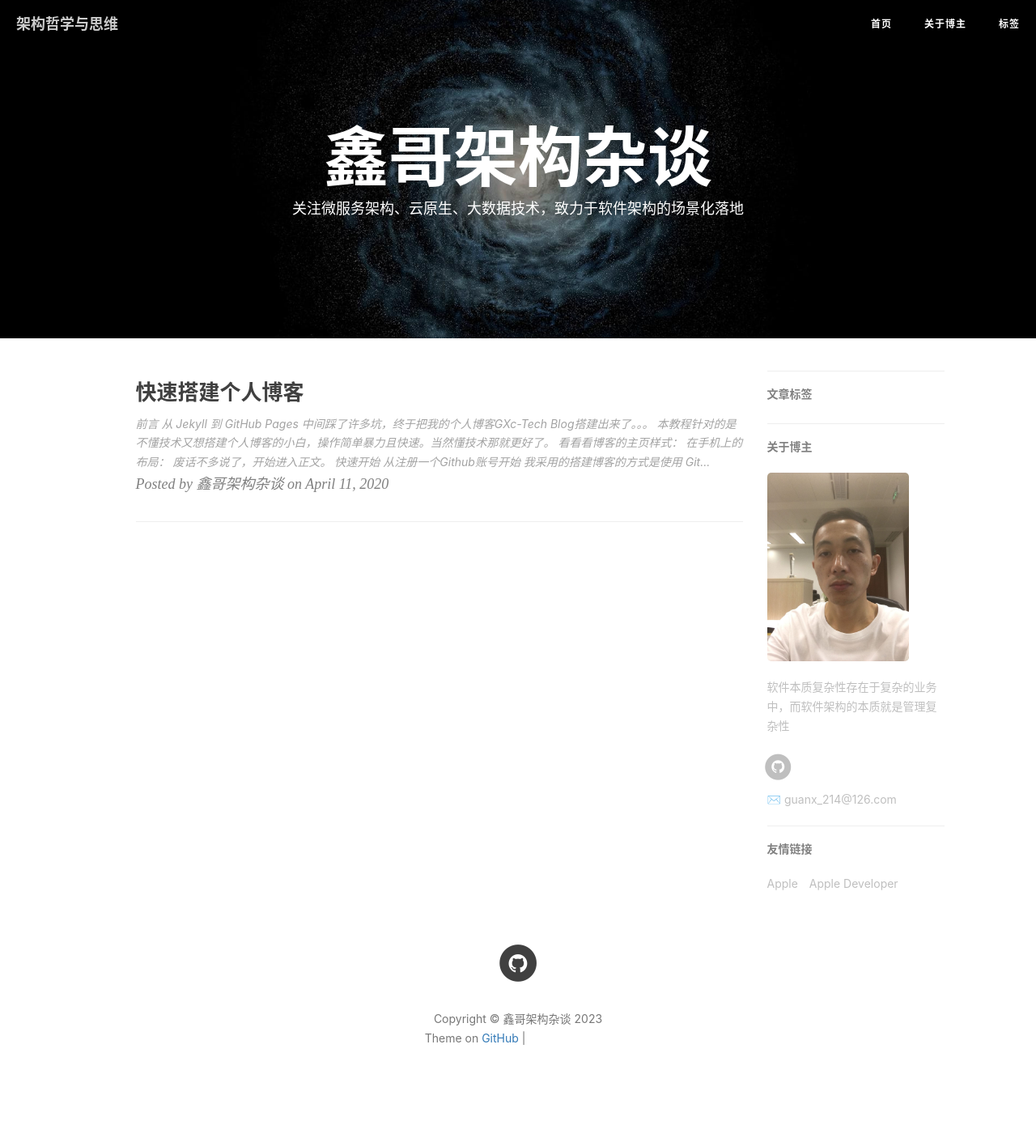
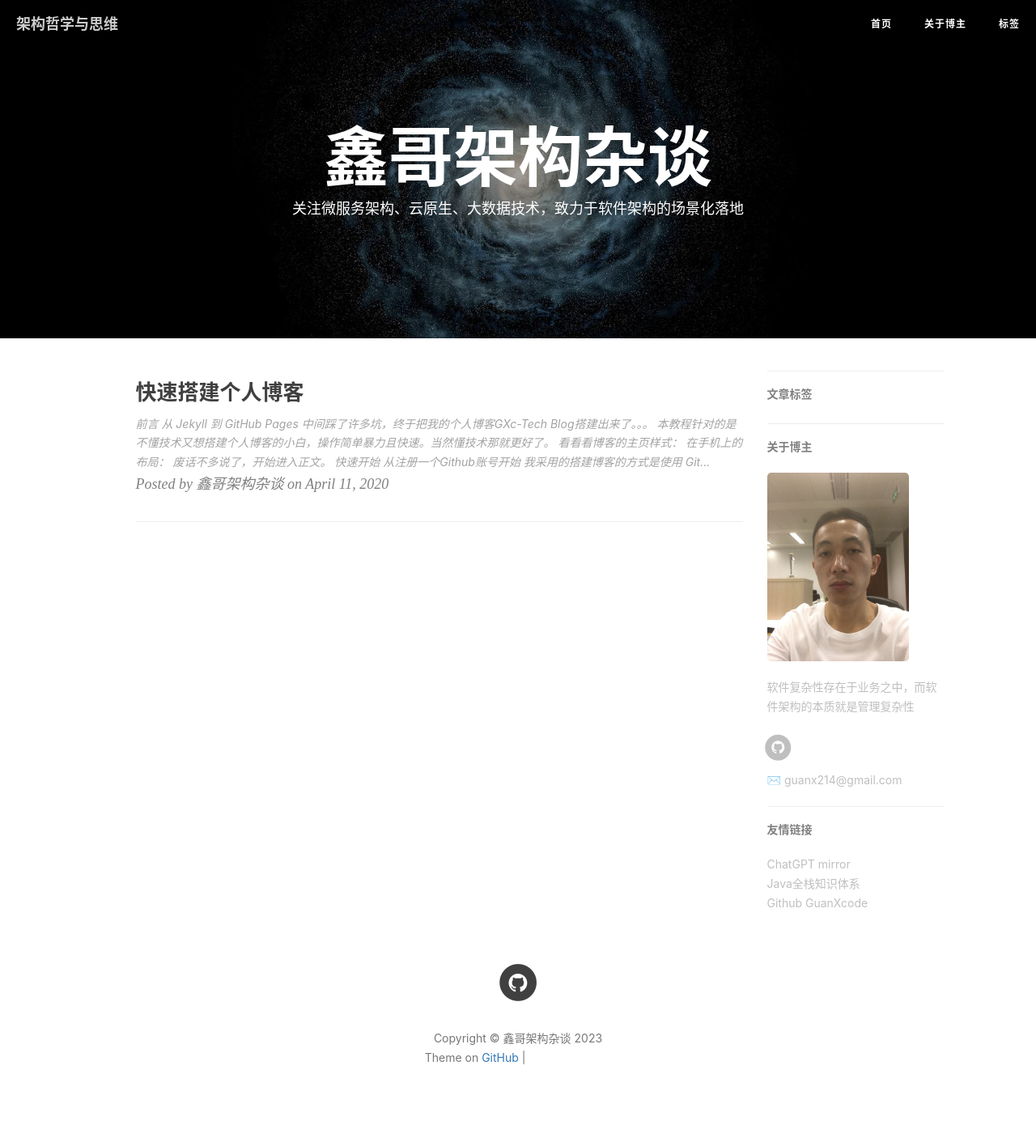
Before and after one commit to GuanXcode/GuanXcode.github.io, a Jekyll site: the page built from index.html, in a window 1280 px wide. Shown: the whole page at 81% size. Built offline with Jekyll 4.4.1, drawn with Linux system fonts in a browser that asks for light colours; nearby versions of some CDN libraries; the list of posts is cut into pages by our own code; comment, search, counter and statistics services are not loaded; before the commit the page ends 1387 px from its top, so only the background shows below that; grey boxes are pictures that could not be loaded.

Commit message:
Update _config.yml

```diff
--- a/_config.yml
+++ b/_config.yml
@@ -3,16 +3,16 @@ title: 鑫哥架构杂谈
 top-title: 架构哲学与思维
 SEOTitle: 鑫哥架构杂谈 | GuanXcode Tech Blog
 header-img: img/post-bg-universe.jpg
-email: guanx_214@126.com
+email: guanx214@gmail.com
 description: "Every failure is leading towards success."
-keyword: "GXc, GXc-Tech, 鑫哥架构杂谈, GuanXcode, 架构哲学与思维, iOS, Apple, iPhone"
+keyword: "GuanXcode, GuanXcode Tech, 鑫哥架构杂谈, 架构哲学与思维, iOS, Apple, iPhone"
 url: "http://guanxcode.github.io"          # your host, for absolute URL
 baseurl: ""      # for example, '/blog' if your blog hosted on 'host/blog'
 github_repo: "https://github.com/guanxcode/guanxcode.github.io.git" # you code repository
 
 # Sidebar settings
 sidebar: true                           # whether or not using Sidebar.
-sidebar-about-description: "软件本质复杂性存在于复杂的业务中，而软件架构的本质就是管理复杂性"
+sidebar-about-description: "软件复杂性存在于业务之中，而软件架构的本质就是管理复杂性"
 sidebar-avatar: /img/about-BY-gentle.jpg      # use absolute URL, seeing it's used in both `/` and `/about/`
 
 
@@ -100,10 +100,13 @@ service-worker: true
 # Friends
 friends: [
     {
-        title: "Apple",
-        href: "https://apple.com"
+        title: "ChatGPT mirror",
+        href: "https://chatgptmirror.com/chat"
     },{
-        title: "Apple Developer",
-        href: "https://developer.apple.com/"
+        title: "Java全栈知识体系",
+        href: "https://pdai.tech/"
+    },{
+        title: "Github GuanXcode",
+        href: "https://github.com/GuanXcode"
     }
 ]
```
